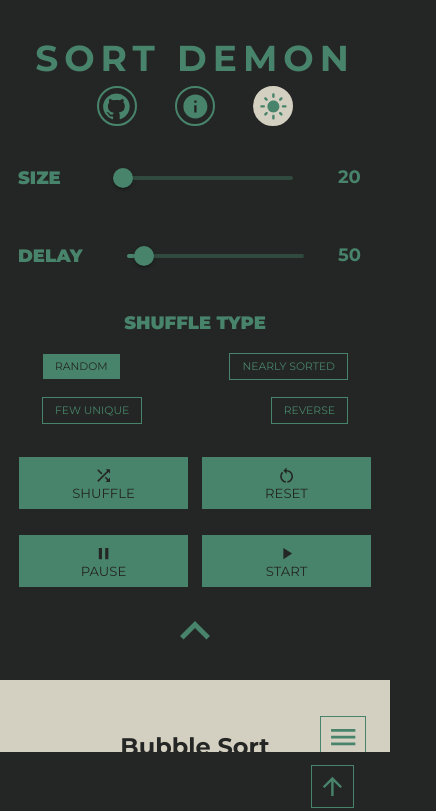
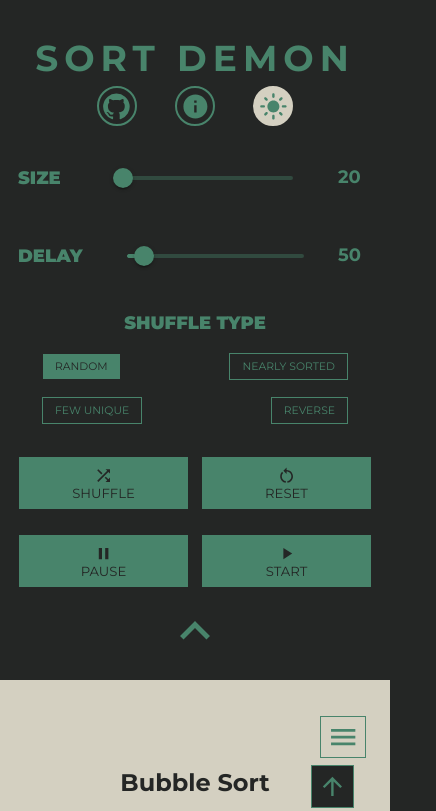
Before and after one commit to copperhuh/SortDemon, a React (Create React App) app: page / in a window 390 px wide. Shown: the top 811 px of the page, 436 px wide, since content can reach past the window. Built offline with nearby package versions, Linux system fonts and the light colour scheme.

Commit message:
now it's definitely responsive

```diff
--- a/src/components/AlgorithmsContainer/Algorithm/Algorithm.styles.js
+++ b/src/components/AlgorithmsContainer/Algorithm/Algorithm.styles.js
@@ -43,6 +43,7 @@ const AlgorithmStyled = styled.div`
 	}
 	@media (max-width: 450px) {
 		padding: 0;
+		width: 100vw;
 	}
 `;
 
--- a/src/components/AlgorithmsContainer/AlgorithmsContainer.styles.js
+++ b/src/components/AlgorithmsContainer/AlgorithmsContainer.styles.js
@@ -23,9 +23,9 @@ const Container = styled.div`
 	);
 	gap: ${(props) => (props.len > 6 ? "1rem" : "2rem")};
 	@media (max-width: 450px) {
-		position: absolute;
+		/* position: absolute;
 		top: 0;
-		left: 0;
+		left: 0; */
 		width: 100%;
 		grid-template-columns: 1fr;
 		padding: 3rem 0;
--- a/src/components/AlgorithmsContainer/index.jsx
+++ b/src/components/AlgorithmsContainer/index.jsx
@@ -1,19 +1,11 @@
 import * as React from "react";
 import { connect } from "react-redux";
-import useHeight from "../../hooks/useHeight";
 import Alogrithm from "./Algorithm";
 import Container from "./AlgorithmsContainer.styles";
 
-const AlgorithmsContainer = ({ algorithms, len, setHeight }) => {
-	const heightRef = React.useRef(null);
-	const height = useHeight(heightRef);
-
-	React.useEffect(() => {
-		setHeight(height);
-	}, [height]);
-
+const AlgorithmsContainer = ({ algorithms, len }) => {
 	return (
-		<Container ref={heightRef} len={len}>
+		<Container len={len}>
 			{algorithms.map((el, id) => (
 				<Alogrithm key={id} sortingMethod={el} />
 			))}
--- a/src/components/Descreptions/Container/Container.styles.js
+++ b/src/components/Descreptions/Container/Container.styles.js
@@ -42,11 +42,12 @@ const DescContainer = styled.div`
 	}
 	.open-list {
 		display: flex;
-		margin: 5rem 0;
+		margin: 2rem 0;
 		top: 5rem;
 		left: 5rem;
 		width: fit-content;
 		position: sticky;
+		float: left;
 	}
 	@media (max-width: 900px) {
 		.open-list {
--- a/src/components/Main/Main.styles.js
+++ b/src/components/Main/Main.styles.js
@@ -28,15 +28,16 @@ const MainContainer = styled.div`
 		background: ${(props) => props.theme.colors.light};
 		color: ${(props) => props.theme.colors.main};
 		border: 1px solid ${(props) => props.theme.colors.main};
+		float: left;
 		:hover {
 			background: ${(props) => props.theme.colors.main};
 			color: ${(props) => props.theme.colors.light};
 			border: 1px solid ${(props) => props.theme.colors.light};
 		}
 	}
-	@media (max-width: 450px) {
+	/* @media (max-width: 450px) {
 		height: ${(props) => props.height};
-	}
+	} */
 `;
 
 export default MainContainer;
--- a/src/components/Main/index.jsx
+++ b/src/components/Main/index.jsx
@@ -8,7 +8,6 @@ import HiddenSidebar from "../Sidebar/HiddenSidebar";
 
 function Main({ algorithms, width }) {
 	const [open, setOpen] = React.useState(false);
-	const [height, setHeight] = React.useState(0);
 
 	React.useEffect(() => {
 		if (open) {
@@ -19,13 +18,9 @@ function Main({ algorithms, width }) {
 	}, [open]);
 
 	return (
-		<MainContainer height={height}>
+		<MainContainer>
 			<div className="algo-container">
-				<AlgorithmsContainer
-					setHeight={setHeight}
-					width={width}
-					algorithms={algorithms}
-				/>
+				<AlgorithmsContainer width={width} algorithms={algorithms} />
 			</div>
 
 			{width > 1710 ? (
--- a/src/hooks/useHeight.js
+++ /dev/null
@@ -1,14 +0,0 @@
-import React, { useEffect, useState } from "react";
-
-const useHeight = (ref) => {
-	const [height, setHeight] = useState(0);
-
-	useEffect(() => {
-		if (ref.current !== null)
-			setHeight(window.getComputedStyle(ref.current).height);
-	}, [ref]);
-
-	return height;
-};
-
-export default useHeight;
```
